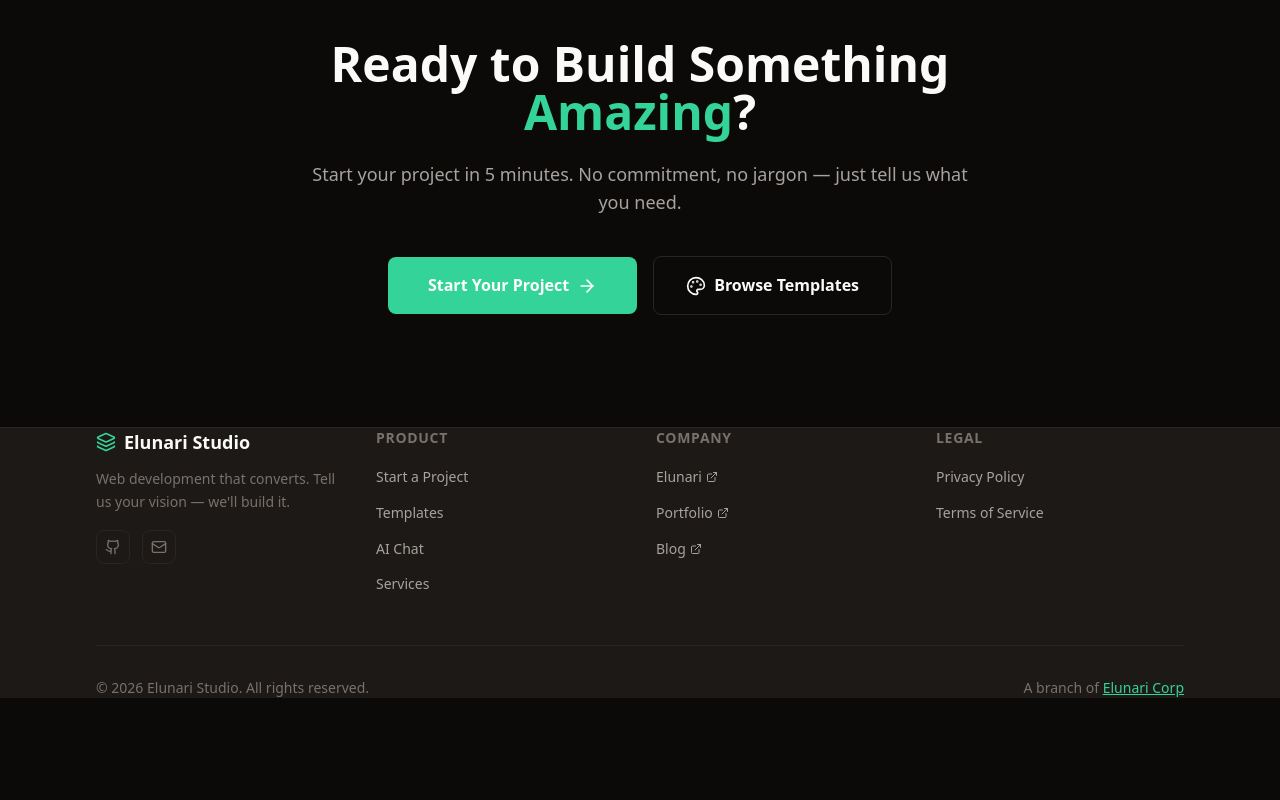
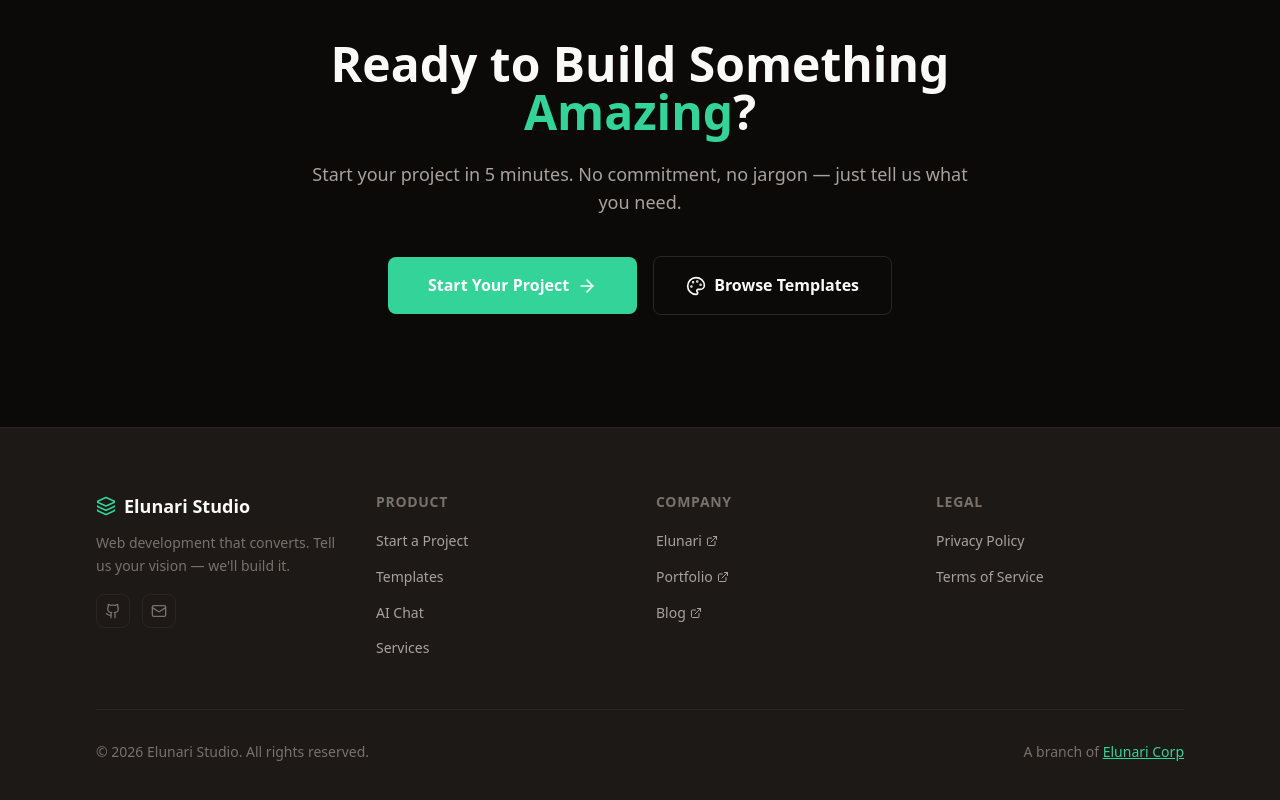
Before and after one commit to markkennethbadilla/elunari-studio, a Next.js app: page / in a window 1280 px wide. Shown: the part 4294-5094 px from the top of the page. Before the commit the page ends 4992 px from the top, so only its background shows below. Built offline with nearby package versions, Linux system fonts and the light colour scheme.

Commit message:
fix: footer and chat spacing - use padding-inline to prevent utility override

```diff
--- a/app/chat/page.tsx
+++ b/app/chat/page.tsx
@@ -144,7 +144,7 @@ export default function ChatPage() {
   };
 
   return (
-    <div className="min-h-screen pt-16 flex flex-col">
+    <div className="h-[calc(100dvh-4rem)] flex flex-col">
       {/* Header */}
       <div
         className="sticky top-16 z-30"
--- a/app/globals.css
+++ b/app/globals.css
@@ -155,16 +155,16 @@
 .page-container {
   max-width: 72rem;
   margin: 0 auto;
-  padding: 0 1rem;
+  padding-inline: 1rem;
 }
 @media (min-width: 640px) {
-  .page-container { padding: 0 1.5rem; }
+  .page-container { padding-inline: 1.5rem; }
 }
 @media (min-width: 1024px) {
-  .page-container { padding: 0 2rem; }
+  .page-container { padding-inline: 2rem; }
 }
 
-/* ── Card — clean, no glassmorphism ── */
+/* ── Card ── */
 .card {
   background: var(--bg-card);
   border: 1px solid var(--border);
```
